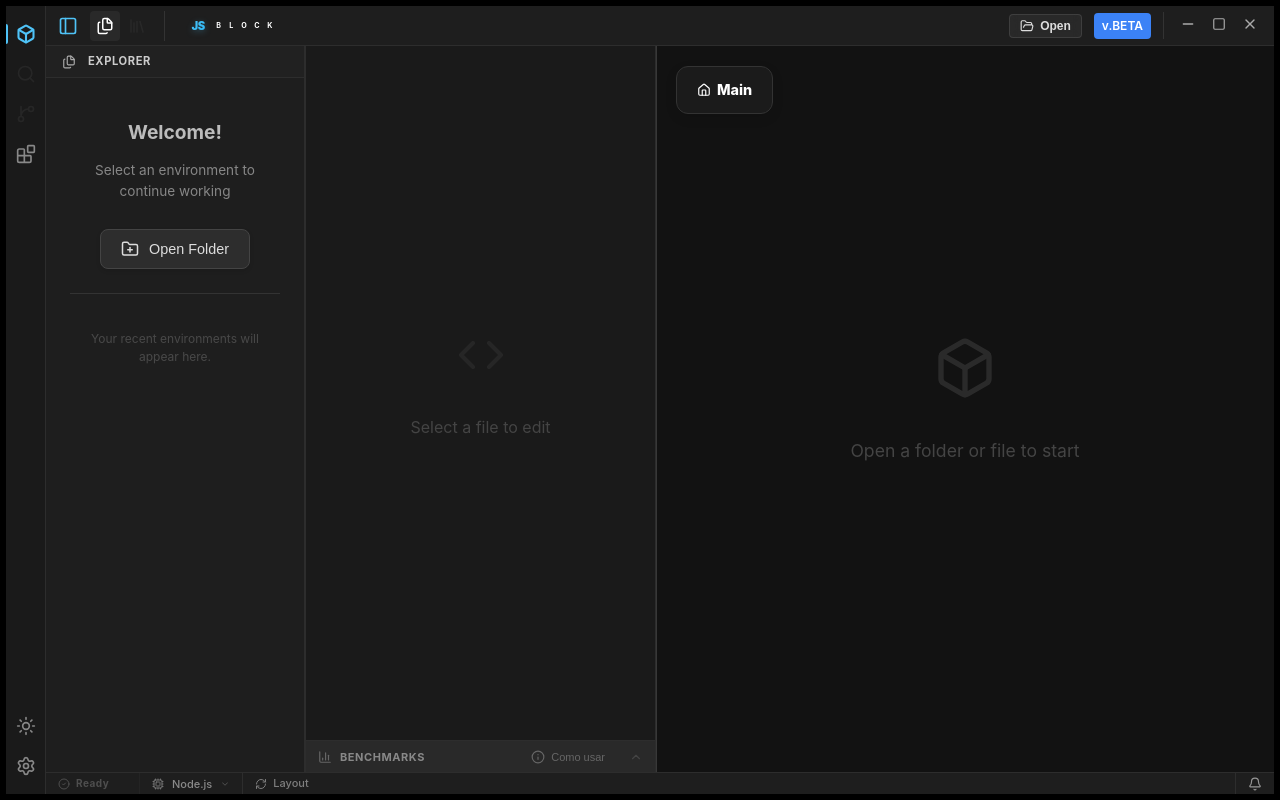
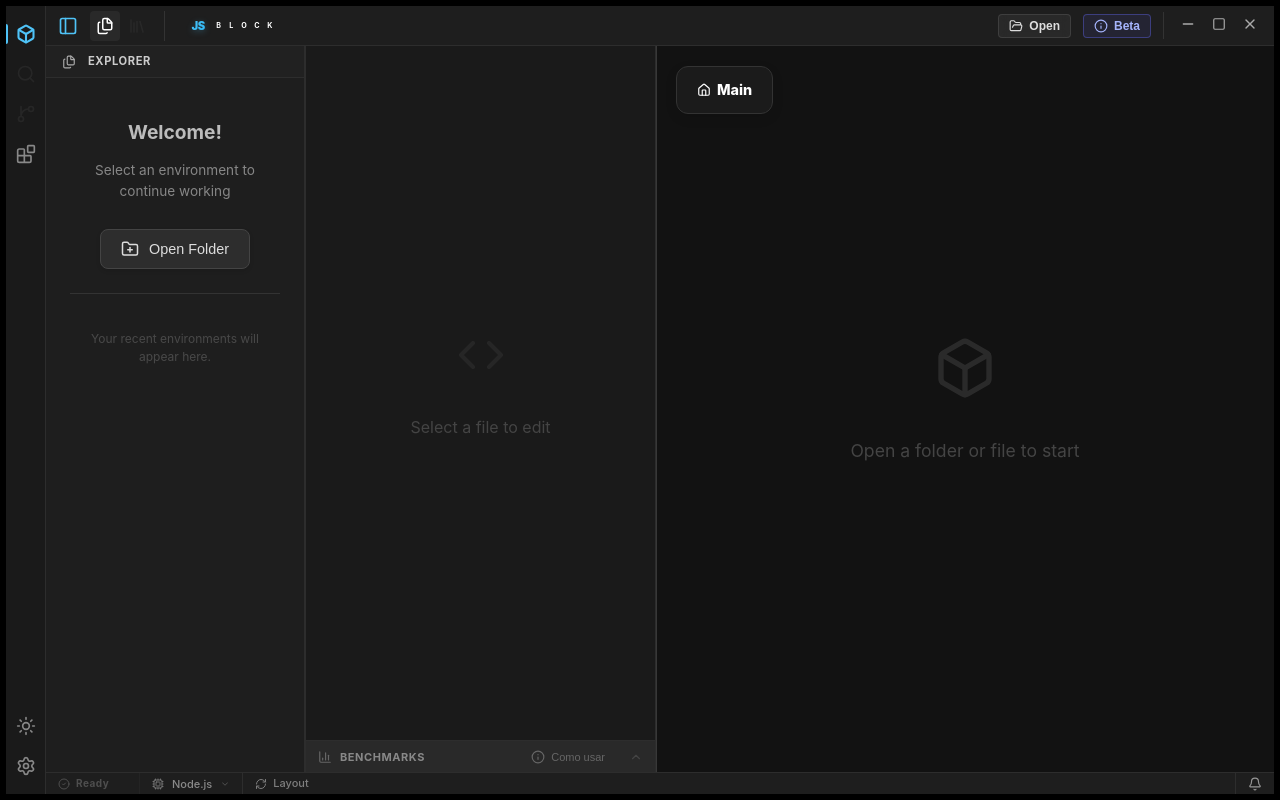
Before and after one commit to DiegoSmk/jsblock, a React (Vite) app: page / in a window 1280 px wide. Built offline with nearby package versions, Linux system fonts and the light colour scheme.

Commit message:
feat(ui): update beta badge to glass button style

```diff
--- a/src/layout/AppHeader.tsx
+++ b/src/layout/AppHeader.tsx
@@ -487,20 +487,16 @@ export const AppHeader: React.FC<AppHeaderProps> = ({ isDark }) => {
                         label={openedFolder ? t('app.window_controls.close') : t('app.open')}
                     />
 
-                    {/* Version Badge */}
-                    <div
-                        style={{
-                            padding: '4px 8px',
-                            background: isDark ? '#3b82f6' : '#2563eb',
-                            color: '#fff',
-                            borderRadius: '4px',
-                            fontSize: '0.75rem',
-                            fontWeight: 600,
-                            userSelect: 'none',
-                            marginLeft: '8px'
-                        }}
-                    >
-                        v.BETA
+                    {/* Beta Badge (Visual Style Only) */}
+                    <div style={{ pointerEvents: 'none', marginLeft: '8px' }}>
+                        <GlassButton
+                            onClick={() => { }}
+                            title="Versão Beta"
+                            isDark={isDark}
+                            variant="primary"
+                            icon={Info}
+                            label="Beta"
+                        />
                     </div>
 
                     {/* Window Controls */}
```
